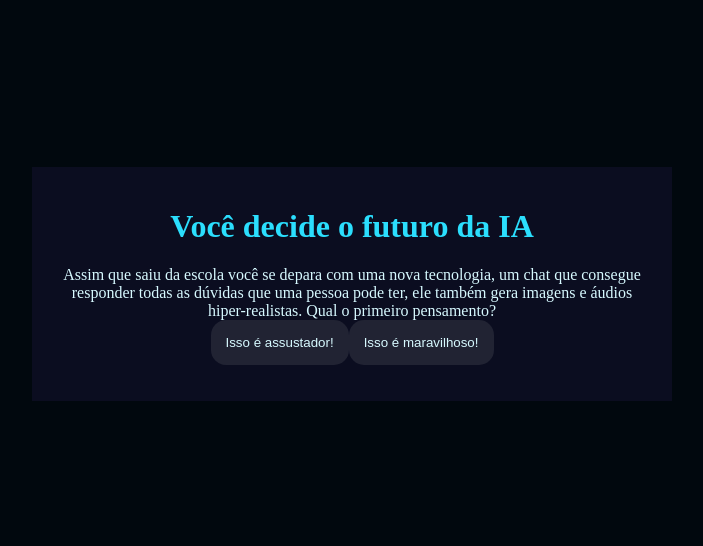
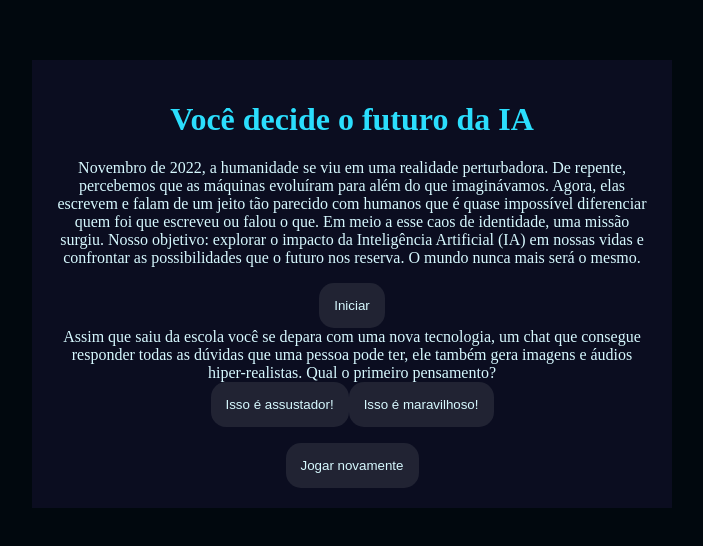
Before and after one commit to eumsm33938319E/MISSAO, a plain HTML site: page index.html in a window 1280 px wide. Shown: the part 124-670 px from the top of the page, without its empty margins (288-991 px from the left). Drawn offline with Linux system fonts and the light colour scheme.

Commit message:
Update index.html

```diff
--- a/index.html
+++ b/index.html
@@ -11,14 +11,27 @@
 <body>
     <div class="caixa-principal">
         <h1>Você decide o futuro da IA</h1>
+        <div class="tela-inicial">
+            <p>Novembro de 2022, a humanidade se viu em uma realidade perturbadora.
+                De repente, percebemos que as máquinas evoluíram para além do que imaginávamos.
+                Agora, elas escrevem e falam de um jeito tão parecido com humanos que é quase impossível diferenciar
+                quem foi que escreveu ou falou o que.
+                Em meio a esse caos de identidade, uma missão surgiu.
+                Nosso objetivo: explorar o impacto da Inteligência Artificial (IA) em nossas vidas e confrontar as
+                possibilidades que o futuro nos reserva.
+                O mundo nunca mais será o mesmo.
+            </p>
+            <button class="iniciar-btn">Iniciar</button>
+        </div>
         <div class="caixa-perguntas"></div>
         <div class="caixa-alternativas"></div>
         <div class="caixa-resultado">
             <p class="texto-resultado"></p>
+            <button class="novamente-btn">Jogar novamente</button>
         </div>
     </div>
-    <script type="module" src="js/script.js"></script>
-    <script type="module" src="js/script.js"></script>
+    <script type="module" src="js/aleatorio.js"></script>
+    <script type="module" src="js/perguntas.js"></script>
     <script type="module" src="js/script.js"></script>
 </body>
 
```
